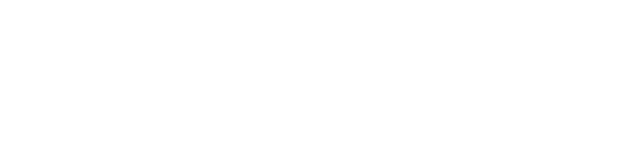
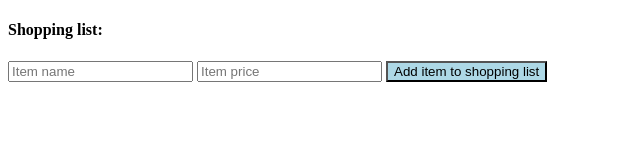
Before and after one commit to zluo16/JSOORenderLab-web-051517, a plain HTML site: page index.html in a window 1280 px wide. Shown: the whole page, without its empty margins (0-640 px from the left). Drawn offline with nearby package versions, Linux system fonts and the light colour scheme.

Commit message:
add starter html and require index.js

```diff
--- a/index.html
+++ b/index.html
@@ -4,8 +4,15 @@
     <meta charset="utf-8">
     <title></title>
     <script src="https://ajax.googleapis.com/ajax/libs/jquery/3.2.1/jquery.min.js"></script>
+    <script src="./lib/index.js"></script>
   </head>
   <body>
+    <h4>Shopping list:</h4>
+
+    <input type="text" class="name" placeholder="Item name"></input>
+    <input type="text" class="price" placeholder="Item price"></input>
+    <button class="button" style="background: #add8e6">Add item to shopping list</button>
+
     <ul class="list"></ul>
   </body>
 </html>
```
